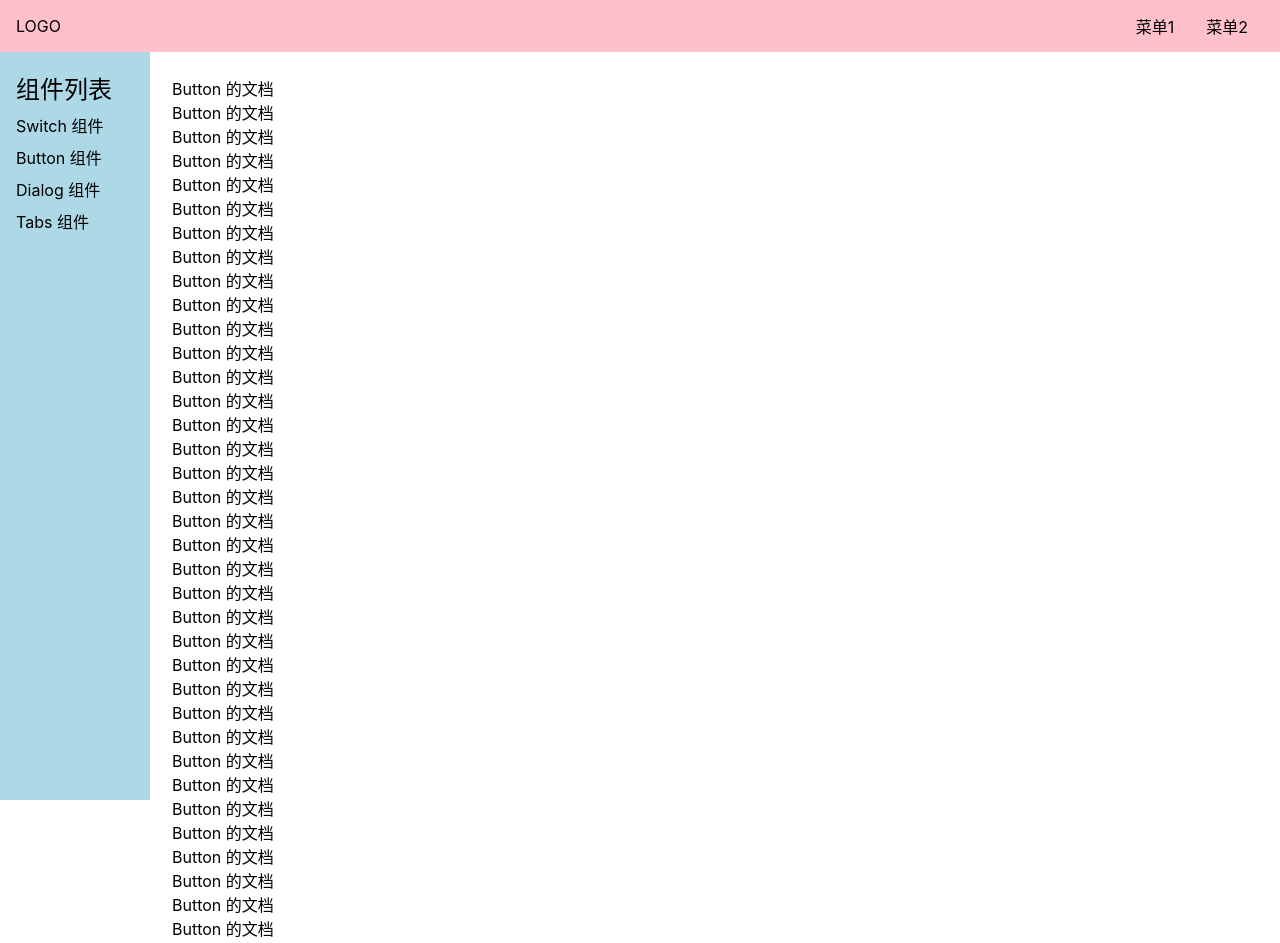
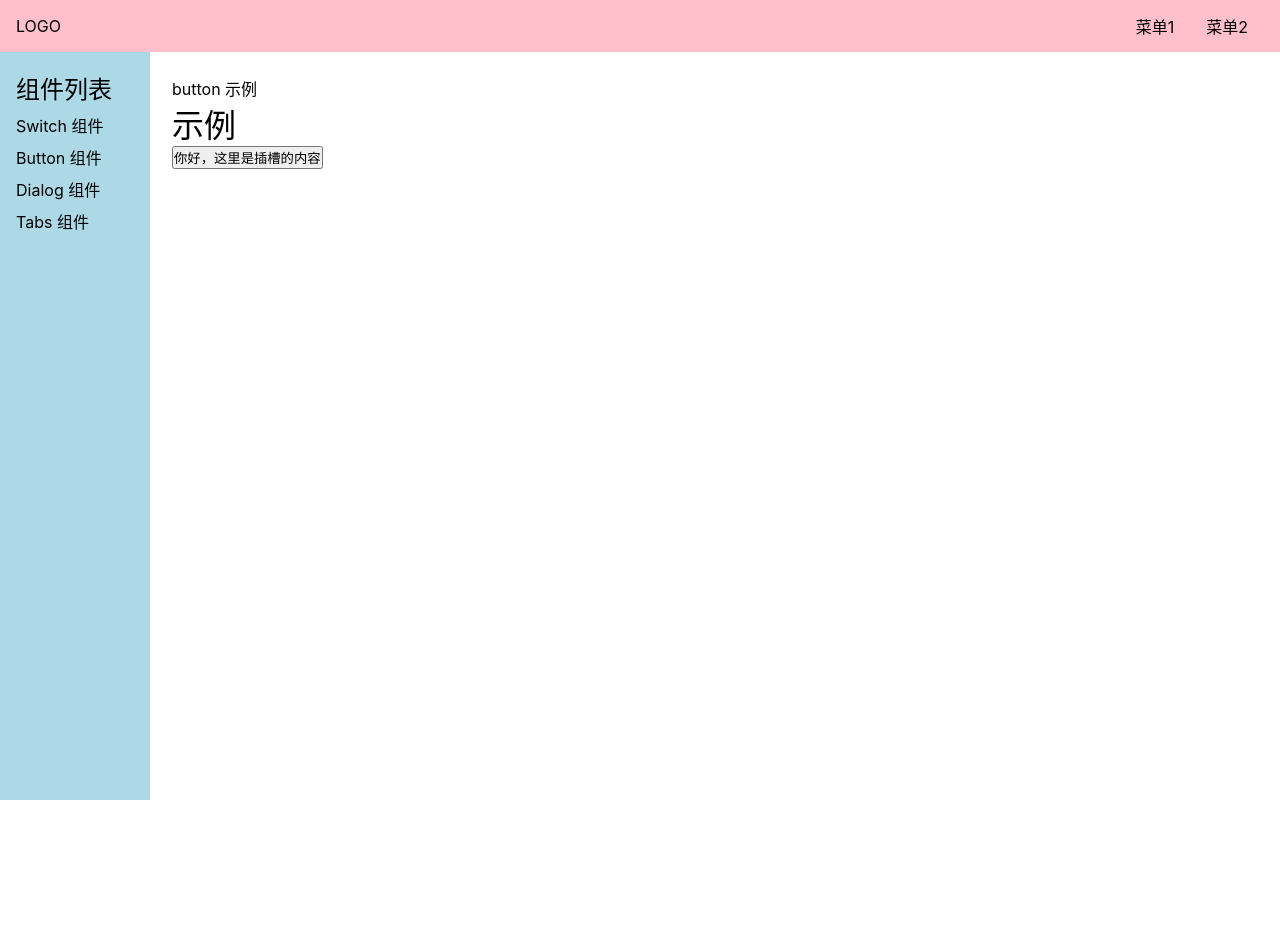
Before and after one commit to PoyapLi/shiki-ui, a Vue app: page /#/doc/button in a window 1280 px wide. Shown: the top 943 px of the page. After the commit the page ends 800 px from the top, so only its background shows below. Built offline with nearby package versions, Linux system fonts and the light colour scheme.

Commit message:
创建 Button 组件

```diff
--- a/src/components/ButtonDemo.vue
+++ b/src/components/ButtonDemo.vue
@@ -1,47 +1,18 @@
 <template>
   <div>
-    <p>Button 的文档</p>
-    <p>Button 的文档</p>
-    <p>Button 的文档</p>
-    <p>Button 的文档</p>
-    <p>Button 的文档</p>
-    <p>Button 的文档</p>
-    <p>Button 的文档</p>
-    <p>Button 的文档</p>
-    <p>Button 的文档</p>
-    <p>Button 的文档</p>
-    <p>Button 的文档</p>
-    <p>Button 的文档</p>
-    <p>Button 的文档</p>
-    <p>Button 的文档</p>
-    <p>Button 的文档</p>
-    <p>Button 的文档</p>
-    <p>Button 的文档</p>
-    <p>Button 的文档</p>
-    <p>Button 的文档</p>
-    <p>Button 的文档</p>
-    <p>Button 的文档</p>
-    <p>Button 的文档</p>
-    <p>Button 的文档</p>
-    <p>Button 的文档</p>
-    <p>Button 的文档</p>
-    <p>Button 的文档</p>
-    <p>Button 的文档</p>
-    <p>Button 的文档</p>
-    <p>Button 的文档</p>
-    <p>Button 的文档</p>
-    <p>Button 的文档</p>
-    <p>Button 的文档</p>
-    <p>Button 的文档</p>
-    <p>Button 的文档</p>
-    <p>Button 的文档</p>
-    <p>Button 的文档</p>
-    <p>Button 的文档</p>
-    <p>Button 的文档</p>
-    <p>Button 的文档</p>
-    <p>Button 的文档</p>
-    <p>Button 的文档</p>
-    <p>Button 的文档</p>
-
+    button 示例
+  </div>
+  <h1>示例</h1>
+  <div>
+    <Button>你好，这里是插槽的内容</Button>
   </div>
 </template>
+
+<script lang="ts">
+import Button from '../lib/Button.vue';
+
+export default {
+  components: {Button}
+};
+
+</script>
--- /dev/null
+++ b/src/lib/Button.vue
@@ -0,0 +1,10 @@
+<template>
+  <button>
+    <slot/>
+  </button>
+</template>
+
+<script lang="ts">
+
+
+</script>
```
